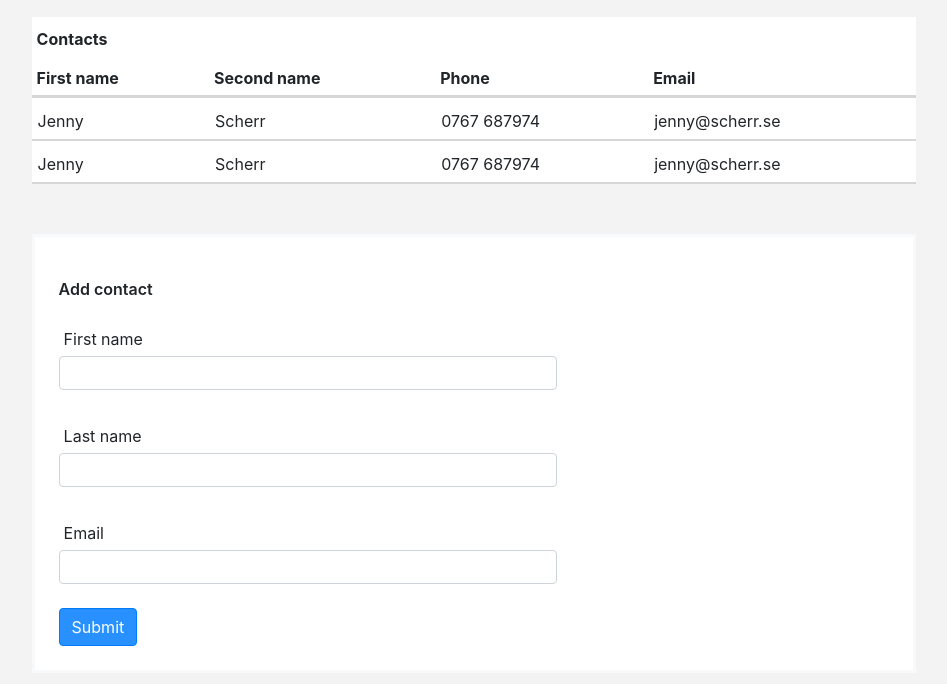
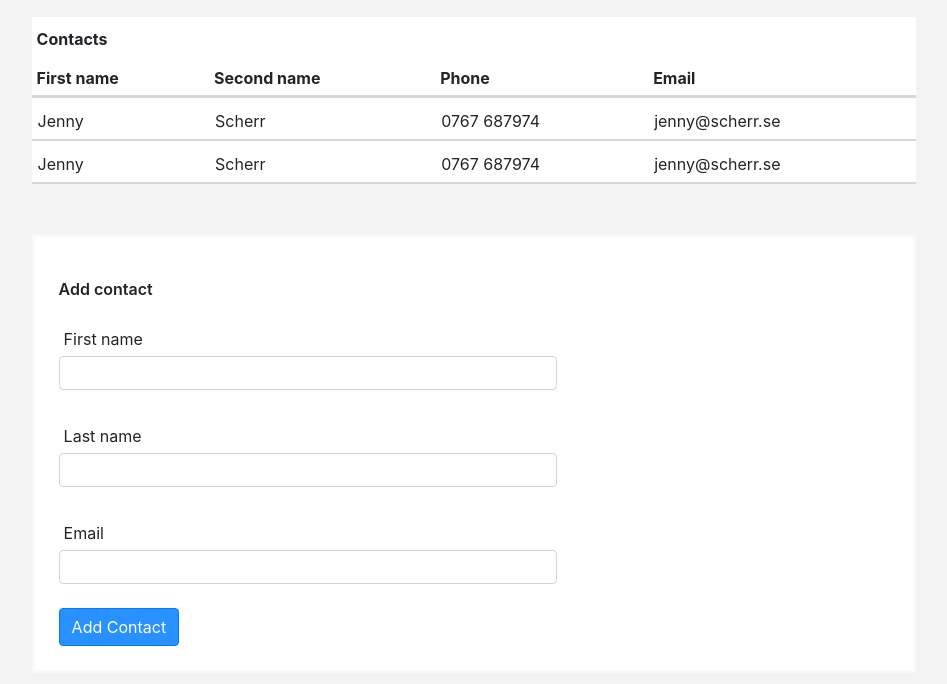
Before and after one commit to jysmys/adress_book, a website: page src/index.html in a window 1280 px wide. Shown: the part 92-776 px from the top of the page, without its empty margins (166-1113 px from the left). Drawn offline with Linux system fonts and the light colour scheme.

Commit message:
test button click

```diff
--- a/src/index.html
+++ b/src/index.html
@@ -2,6 +2,7 @@
 <html lang="en">
 <head>
     <link rel="stylesheet" href="./assets/css/style.css">
+    <meta  http-equiv="X-UA-Compatible"  content="ie=edge">
     <link href="https://fonts.googleapis.com/css?family=Crimson+Text&display=swap" rel="stylesheet">
     <meta charset="UTF-8">
     <meta name="viewport" content="width=device-width, initial-scale=1.0">
@@ -46,7 +47,7 @@
             <input type="text"><br>
             <p>Email</p>
             <input type="text"><br>
-            <button>Submit</button>
+            <button id="add-contact">Add Contact</button>
         </div>
         <script></script>
 </div>
```
